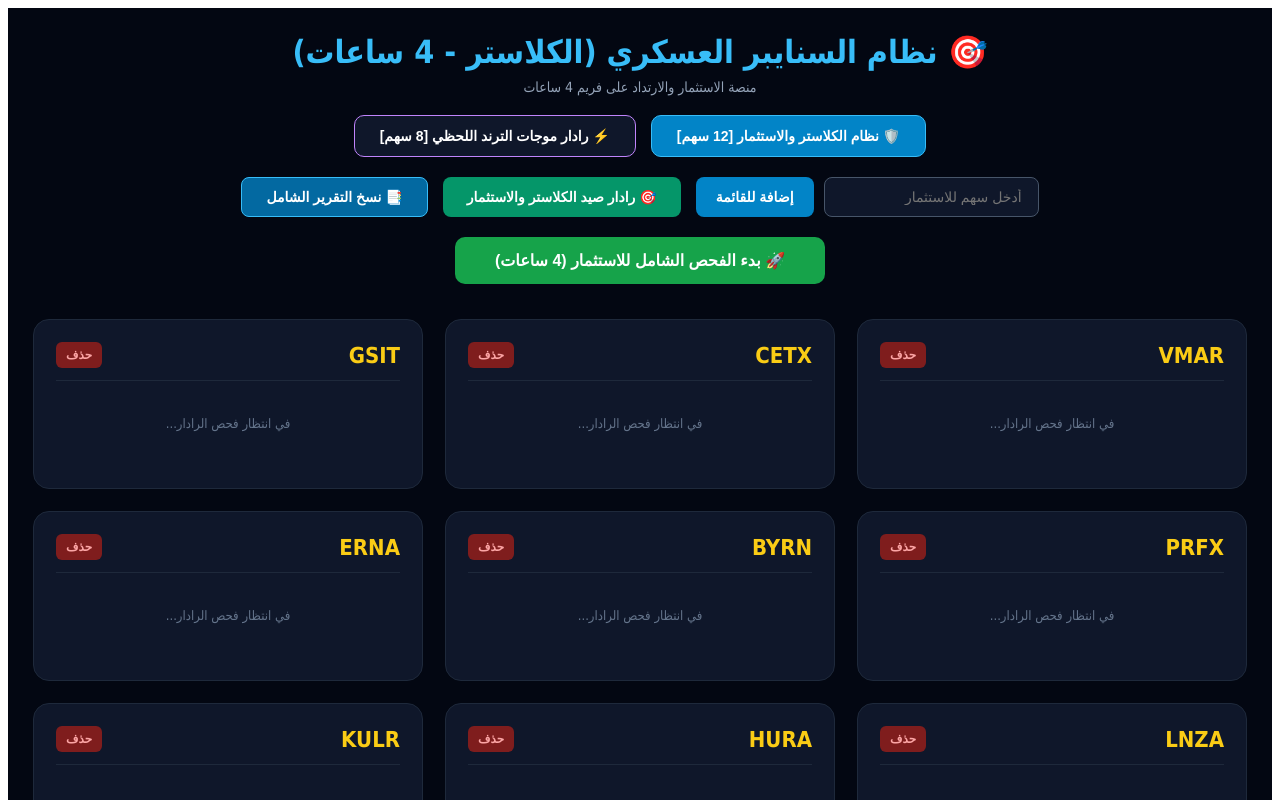
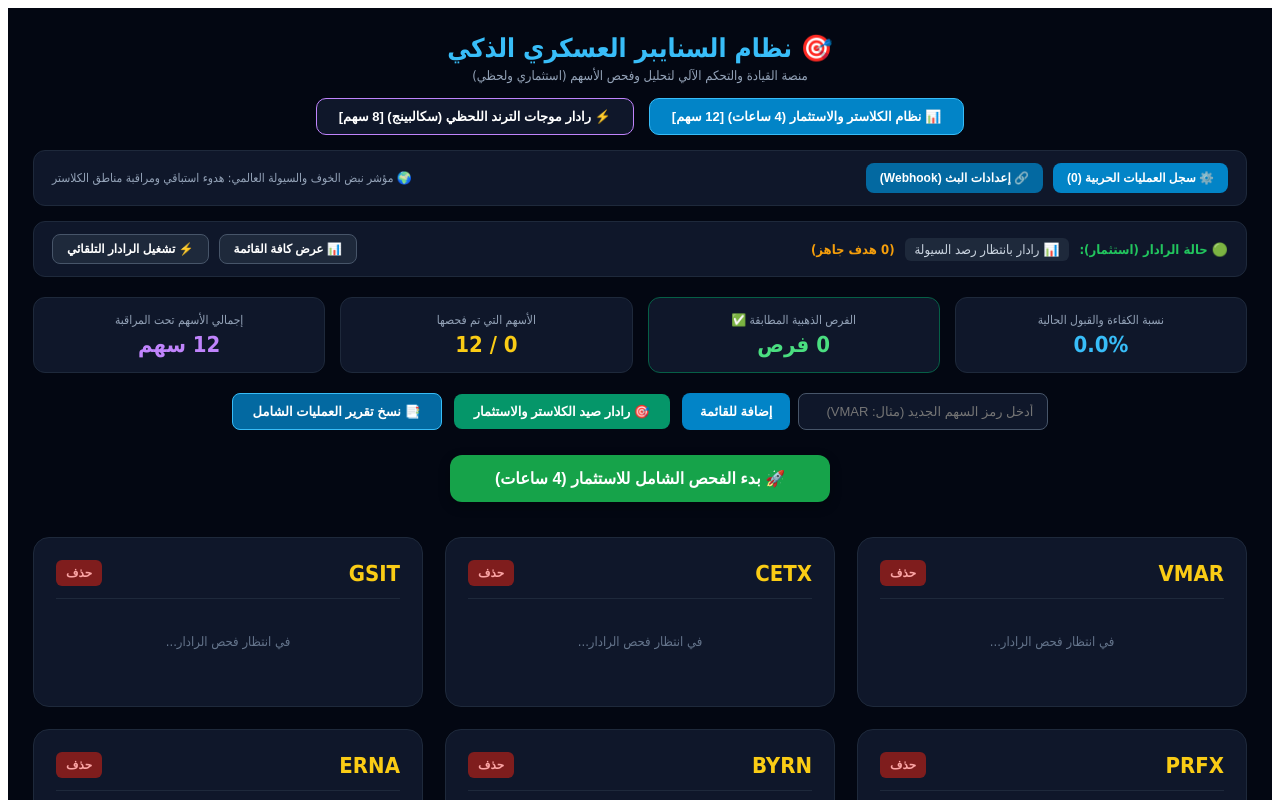
Before and after one commit to fares1040/trading-bot-pro, a Next.js app: page / in a window 1280 px wide. Shown: the top 800 px of the page. Built offline with nearby package versions, Linux system fonts and the light colour scheme.

Commit message:
Update page.jsx

```diff
--- a/app/page.jsx
+++ b/app/page.jsx
@@ -37,7 +37,6 @@ export default function Home() {
   const [filterOnlySuitable, setFilterOnlySuitable] = useState(false);
   const [autoRefresh, setAutoRefresh] = useState(false);
   const [timer, setTimer] = useState(300);
-  const [capitalInputs, setCapitalInputs] = useState({});
 
   const [missionHistory, setMissionHistory] = useState(() => {
     if (typeof window !== 'undefined') {
@@ -191,7 +190,6 @@ export default function Home() {
     if (firstMatchedSym) playRadarSound(firstMatchedSym, firstAnalysis);
   };
 
-  // رادار الصيد للاستثمار (4 ساعات)
   const scanMarketForCluster = async () => {
     setScanning(true);
     try {
@@ -212,7 +210,6 @@ export default function Home() {
     setScanning(false);
   };
 
-  // رادار الصيد للسكالبينج (ترندات لحظية)
   const scanMarketForScalp = async () => {
     setScanning(true);
     try {
@@ -294,48 +291,115 @@ export default function Home() {
     <main style={{ padding: '25px', direction: 'rtl', fontFamily: 'Tahoma, sans-serif', background: '#030712', color: '#f8fafc', minHeight: '100vh', position: 'relative' }}>
       <div style={{ maxWidth: '1400px', margin: '0 auto' }}>
 
-        <div style={{ textAlign: 'center', marginBottom: '20px' }}>
-          <h1 style={{ color: activeTab === 'cluster' ? '#38bdf8' : '#c084fc', fontSize: '32px', fontWeight: '900', margin: '0 0 8px 0' }}>
-            {activeTab === 'cluster' ? '🎯 نظام السنايبر العسكري (الكلاستر - 4 ساعات)' : '⚡ رادار موجات الترند اللحظي (السكالبينج)'}
+        {/* العنوان الرئيسي */}
+        <div style={{ textAlign: 'center', marginBottom: '15px' }}>
+          <h1 style={{ color: '#38bdf8', fontSize: '26px', fontWeight: '900', margin: '0 0 5px 0' }}>
+            🎯 نظام السنايبر العسكري الذكي
           </h1>
-          <p style={{ color: '#94a3b8', fontSize: '14px', margin: 0 }}>
-            {activeTab === 'cluster' ? 'منصة الاستثمار والارتداد على فريم 4 ساعات' : 'منصة المضاربة السريعة واقتناص الفوليوم اللحظي'}
+          <p style={{ color: '#94a3b8', fontSize: '13px', margin: 0 }}>
+            منصة القيادة والتحكم الآلي لتحليل وفحص الأسهم (استثماري ولحظي)
           </p>
         </div>
 
-        <div style={{ display: 'flex', justifyContent: 'center', gap: '15px', marginBottom: '20px' }}>
+        {/* التبديل بين الأقسام */}
+        <div style={{ display: 'flex', justifyContent: 'center', gap: '15px', marginBottom: '15px', flexWrap: 'wrap' }}>
           <button
             onClick={() => { setActiveTab('cluster'); setFilterOnlySuitable(false); }}
-            style={{ padding: '12px 25px', background: activeTab === 'cluster' ? '#0284c7' : '#0f172a', color: '#fff', border: '1px solid #38bdf8', borderRadius: '10px', fontSize: '14px', fontWeight: 'bold', cursor: 'pointer' }}
+            style={{ padding: '10px 22px', background: activeTab === 'cluster' ? '#0284c7' : '#0f172a', color: '#fff', border: '1px solid #38bdf8', borderRadius: '10px', fontSize: '13px', fontWeight: 'bold', cursor: 'pointer' }}
           >
-            🛡️ نظام الكلاستر والاستثمار [{symbols.length} سهم]
+            📊 نظام الكلاستر والاستثمار (4 ساعات) [{symbols.length} سهم]
           </button>
           <button
             onClick={() => { setActiveTab('scalp'); setFilterOnlySuitable(false); }}
-            style={{ padding: '12px 25px', background: activeTab === 'scalp' ? '#9333ea' : '#0f172a', color: '#fff', border: '1px solid #c084fc', borderRadius: '10px', fontSize: '14px', fontWeight: 'bold', cursor: 'pointer' }}
+            style={{ padding: '10px 22px', background: activeTab === 'scalp' ? '#9333ea' : '#0f172a', color: '#fff', border: '1px solid #c084fc', borderRadius: '10px', fontSize: '13px', fontWeight: 'bold', cursor: 'pointer' }}
           >
-            ⚡ رادار موجات الترند اللحظي [{scalpSymbols.length} سهم]
+            ⚡ رادار موجات الترند اللحظي (سكالبينج) [{scalpSymbols.length} سهم]
           </button>
         </div>
 
-        <div style={{ display: 'flex', justifyContent: 'center', gap: '15px', marginBottom: '20px', flexWrap: 'wrap' }}>
-          <form onSubmit={addSymbol} style={{ display: 'flex', gap: '10px' }}>
+        {/* شريط الأزرار العلوية المساعدة */}
+        <div style={{ display: 'flex', justifyContent: 'space-between', alignItems: 'center', background: '#0f172a', padding: '12px 18px', borderRadius: '12px', border: '1px solid #1e293b', marginBottom: '15px', flexWrap: 'wrap', gap: '10px' }}>
+          <div style={{ display: 'flex', gap: '10px', flexWrap: 'wrap' }}>
+            <button onClick={() => setShowHistoryModal(true)} style={{ background: '#0284c7', color: '#fff', border: 'none', padding: '8px 14px', borderRadius: '8px', fontSize: '12px', fontWeight: 'bold', cursor: 'pointer' }}>
+              ⚙️ سجل العمليات الحربية ({missionHistory.length})
+            </button>
+            <button onClick={() => setShowWebhookSettings(!showWebhookSettings)} style={{ background: '#0369a1', color: '#fff', border: 'none', padding: '8px 14px', borderRadius: '8px', fontSize: '12px', fontWeight: 'bold', cursor: 'pointer' }}>
+              🔗 إعدادات البث (Webhook)
+            </button>
+          </div>
+          <div style={{ fontSize: '12px', color: '#94a3b8' }}>
+            🌍 مؤشر نبض الخوف والسيولة العالمي: هدوء استباقي ومراقبة مناطق الكلاستر
+          </div>
+        </div>
+
+        {showWebhookSettings && (
+          <div style={{ background: '#0f172a', padding: '15px', borderRadius: '10px', border: '1px solid #38bdf8', marginBottom: '15px', display: 'flex', gap: '10px', alignItems: 'center' }}>
             <input
               type="text"
-              placeholder={activeTab === 'cluster' ? "أدخل سهم للاستثمار" : "أدخل سهم للسكالبينج"}
+              placeholder="أدخل رابط Discord Webhook URL هنا..."
+              value={webhookUrl}
+              onChange={(e) => setWebhookUrl(e.target.value)}
+              style={{ flex: 1, padding: '8px 12px', background: '#030712', border: '1px solid #475569', borderRadius: '6px', color: '#fff', fontSize: '13px' }}
+            />
+            <button onClick={() => alert('تم حفظ رابط الويب هوك بنجاح!')} style={{ background: '#16a34a', color: '#fff', border: 'none', padding: '8px 16px', borderRadius: '6px', fontSize: '13px', fontWeight: 'bold', cursor: 'pointer' }}>حفظ</button>
+          </div>
+        )}
+
+        {/* شريط حالة الرادار والتبريد */}
+        <div style={{ display: 'flex', justifyContent: 'space-between', alignItems: 'center', background: '#0f172a', padding: '12px 18px', borderRadius: '12px', border: '1px solid #1e293b', marginBottom: '20px', flexWrap: 'wrap', gap: '10px' }}>
+          <div style={{ display: 'flex', alignItems: 'center', gap: '10px', fontSize: '13px' }}>
+            <span style={{ color: '#22c55e', fontWeight: 'bold' }}>🟢 حالة الرادار ({activeTab === 'cluster' ? 'استثمار' : 'لحظي'}):</span>
+            <span style={{ background: '#1e293b', padding: '4px 10px', borderRadius: '6px', color: '#cbd5e1' }}>📊 رادار بانتظار رصد السيولة</span>
+            <span style={{ color: '#f59e0b', fontWeight: 'bold' }}>({suitableCount} هدف جاهز)</span>
+          </div>
+          <div style={{ display: 'flex', gap: '10px', alignItems: 'center' }}>
+            <button onClick={() => setFilterOnlySuitable(!filterOnlySuitable)} style={{ background: filterOnlySuitable ? '#16a34a' : '#1e293b', color: '#fff', border: '1px solid #475569', padding: '7px 14px', borderRadius: '8px', fontSize: '12px', cursor: 'pointer', fontWeight: 'bold' }}>
+              {filterOnlySuitable ? '✅ عرض المطابقة فقط' : '📊 عرض كافة القائمة'}
+            </button>
+            <button onClick={() => setAutoRefresh(!autoRefresh)} style={{ background: autoRefresh ? '#7c3aed' : '#1e293b', color: '#fff', border: '1px solid #475569', padding: '7px 14px', borderRadius: '8px', fontSize: '12px', cursor: 'pointer', fontWeight: 'bold' }}>
+              {autoRefresh ? `⚡ الرادار يعمل (${Math.floor(timer/60)}:${timer%60 < 10 ? '0':''}${timer%60})` : '⚡ تشغيل الرادار التلقائي'}
+            </button>
+          </div>
+        </div>
+
+        {/* لوحات المؤشرات والعدادات (نفس التصميم القديم) */}
+        <div style={{ display: 'grid', gridTemplateColumns: 'repeat(auto-fit, minmax(220px, 1fr))', gap: '15px', marginBottom: '20px' }}>
+          <div style={{ background: '#0f172a', padding: '15px', borderRadius: '12px', border: '1px solid #1e293b', textAlign: 'center' }}>
+            <div style={{ fontSize: '12px', color: '#94a3b8', marginBottom: '5px' }}>نسبة الكفاءة والقبول الحالية</div>
+            <div style={{ fontSize: '22px', fontWeight: '900', color: '#38bdf8' }}>{successRate}%</div>
+          </div>
+          <div style={{ background: '#0f172a', padding: '15px', borderRadius: '12px', border: '1px solid #065f46', textAlign: 'center' }}>
+            <div style={{ fontSize: '12px', color: '#94a3b8', marginBottom: '5px' }}>الفرص الذهبية المطابقة ✅</div>
+            <div style={{ fontSize: '22px', fontWeight: '900', color: '#4ade80' }}>{suitableCount} فرص</div>
+          </div>
+          <div style={{ background: '#0f172a', padding: '15px', borderRadius: '12px', border: '1px solid #1e293b', textAlign: 'center' }}>
+            <div style={{ fontSize: '12px', color: '#94a3b8', marginBottom: '5px' }}>الأسهم التي تم فحصها</div>
+            <div style={{ fontSize: '22px', fontWeight: '900', color: '#facc15' }}>{totalAnalyzed} / {currentList.length}</div>
+          </div>
+          <div style={{ background: '#0f172a', padding: '15px', borderRadius: '12px', border: '1px solid #1e293b', textAlign: 'center' }}>
+            <div style={{ fontSize: '12px', color: '#94a3b8', marginBottom: '5px' }}>إجمالي الأسهم تحت المراقبة</div>
+            <div style={{ fontSize: '22px', fontWeight: '900', color: '#c084fc' }}>{currentList.length} سهم</div>
+          </div>
+        </div>
+
+        {/* أزرار الإدخال، رادار الصيد، والنسخ */}
+        <div style={{ display: 'flex', justifyContent: 'center', gap: '12px', marginBottom: '25px', flexWrap: 'wrap', alignItems: 'center' }}>
+          <form onSubmit={addSymbol} style={{ display: 'flex', gap: '8px' }}>
+            <input
+              type="text"
+              placeholder={activeTab === 'cluster' ? "أدخل رمز السهم الجديد (مثال: VMAR)" : "أدخل سهم للسكالبينج"}
               value={newSymbol}
               onChange={(e) => setNewSymbol(e.target.value)}
-              style={{ padding: '11px 16px', borderRadius: '8px', border: '1px solid #475569', background: '#0f172a', color: '#fff', outline: 'none', fontSize: '14px' }}
+              style={{ padding: '10px 14px', borderRadius: '8px', border: '1px solid #475569', background: '#0f172a', color: '#fff', outline: 'none', fontSize: '13px', width: '220px' }}
             />
-            <button type="submit" style={{ padding: '11px 20px', background: activeTab === 'cluster' ? '#0284c7' : '#9333ea', color: '#fff', border: 'none', borderRadius: '8px', cursor: 'pointer', fontWeight: 'bold', fontSize: '14px' }}>إضافة للقائمة</button>
+            <button type="submit" style={{ padding: '10px 18px', background: activeTab === 'cluster' ? '#0284c7' : '#9333ea', color: '#fff', border: 'none', borderRadius: '8px', cursor: 'pointer', fontWeight: 'bold', fontSize: '13px' }}>إضافة للقائمة</button>
           </form>
 
-          {/* زر صيد الأسهم المتوافقة يظهر الآن في القائمتين بشكل مستقل */}
           {activeTab === 'cluster' ? (
             <button
               onClick={scanMarketForCluster}
               disabled={scanning}
-              style={{ padding: '11px 24px', background: scanning ? '#475569' : '#059669', color: '#fff', border: 'none', borderRadius: '8px', cursor: 'pointer', fontWeight: 'bold', fontSize: '14px' }}
+              style={{ padding: '10px 20px', background: scanning ? '#475569' : '#059669', color: '#fff', border: 'none', borderRadius: '8px', cursor: 'pointer', fontWeight: 'bold', fontSize: '13px' }}
             >
               {scanning ? '🔄 جاري المسح...' : '🎯 رادار صيد الكلاستر والاستثمار'}
             </button>
@@ -343,7 +407,7 @@ export default function Home() {
             <button
               onClick={scanMarketForScalp}
               disabled={scanning}
-              style={{ padding: '11px 24px', background: scanning ? '#475569' : '#9333ea', color: '#fff', border: 'none', borderRadius: '8px', cursor: 'pointer', fontWeight: 'bold', fontSize: '14px' }}
+              style={{ padding: '10px 20px', background: scanning ? '#475569' : '#9333ea', color: '#fff', border: 'none', borderRadius: '8px', cursor: 'pointer', fontWeight: 'bold', fontSize: '13px' }}
             >
               {scanning ? '🔄 جاري المسح...' : '⚡ رادار صيد ترندات السكالبينج'}
             </button>
@@ -351,22 +415,24 @@ export default function Home() {
 
           <button
             onClick={copyAllIntelBriefing}
-            style={{ padding: '11px 24px', background: '#0369a1', color: '#fff', border: '1px solid #38bdf8', borderRadius: '8px', cursor: 'pointer', fontWeight: 'bold', fontSize: '14px' }}
+            style={{ padding: '10px 20px', background: '#0369a1', color: '#fff', border: '1px solid #38bdf8', borderRadius: '8px', cursor: 'pointer', fontWeight: 'bold', fontSize: '13px' }}
           >
-            📑 نسخ التقرير الشامل
+            📑 نسخ تقرير العمليات الشامل
           </button>
         </div>
 
+        {/* زر الفحص الرئيسي */}
         <div style={{ textAlign: 'center', marginBottom: '35px' }}>
           <button
             onClick={activeTab === 'cluster' ? runAnalysis : runScalpAnalysis}
             disabled={isCurrentLoading}
-            style={{ padding: '14px 40px', background: isCurrentLoading ? '#475569' : (activeTab === 'cluster' ? '#16a34a' : '#9333ea'), color: '#fff', border: 'none', borderRadius: '10px', fontSize: '16px', cursor: 'pointer', fontWeight: '900' }}
+            style={{ padding: '14px 45px', background: isCurrentLoading ? '#475569' : (activeTab === 'cluster' ? '#16a34a' : '#9333ea'), color: '#fff', border: 'none', borderRadius: '12px', fontSize: '16px', cursor: 'pointer', fontWeight: '900', boxShadow: '0 4px 12px rgba(0,0,0,0.3)' }}
           >
-            {isCurrentLoading ? '⚡ جاري المعالجة...' : (activeTab === 'cluster' ? '🚀 بدء الفحص الشامل للاستثمار (4 ساعات)' : '⚡ بدء الفحص السريع لموجات الترند (سكالبينج)')}
+            {isCurrentLoading ? '⚡ جاري المعالجة والتحليل...' : (activeTab === 'cluster' ? '🚀 بدء الفحص الشامل للاستثمار (4 ساعات)' : '⚡ بدء الفحص السريع لموجات الترند (سكالبينج)')}
           </button>
         </div>
 
+        {/* شبكة عرض الأسهم */}
         <div style={{ display: 'grid', gridTemplateColumns: 'repeat(auto-fit, minmax(350px, 1fr))', gap: '22px' }}>
           {displayedSymbols.map((sym) => {
             const data = currentRes[sym];
@@ -432,6 +498,33 @@ export default function Home() {
           })}
         </div>
 
+        {/* نافذة سجل العمليات الحربية */}
+        {showHistoryModal && (
+          <div style={{ position: 'fixed', top: 0, left: 0, width: '100%', height: '100%', background: 'rgba(0,0,0,0.7)', display: 'flex', justifyContent: 'center', alignItems: 'center', zIndex: 1000 }}>
+            <div style={{ background: '#0f172a', padding: '25px', borderRadius: '16px', border: '1px solid #38bdf8', width: '90%', maxWidth: '600px', maxHeight: '80vh', overflowY: 'auto' }}>
+              <div style={{ display: 'flex', justifyContent: 'space-between', alignItems: 'center', marginBottom: '15px', borderBottom: '1px solid #1e293b', paddingBottom: '10px' }}>
+                <h3 style={{ margin: 0, color: '#38bdf8', fontSize: '18px' }}>📜 سجل العمليات الحربية</h3>
+                <button onClick={() => setShowHistoryModal(false)} style={{ background: '#7f1d1d', color: '#fff', border: 'none', padding: '5px 10px', borderRadius: '6px', cursor: 'pointer', fontWeight: 'bold' }}>إغلاق</button>
+              </div>
+              {missionHistory.length === 0 ? (
+                <p style={{ color: '#94a3b8', textAlign: 'center', padding: '20px' }}>لا توجد عمليات مسجلة حتى الآن.</p>
+              ) : (
+                missionHistory.map((item) => (
+                  <div key={item.id} style={{ background: '#030712', padding: '12px', borderRadius: '8px', border: '1px solid #1e293b', marginBottom: '10px' }}>
+                    <div style={{ display: 'flex', justifyContent: 'space-between', color: '#facc15', fontSize: '13px', fontWeight: 'bold', marginBottom: '5px' }}>
+                      <span>🎯 الهدف: {item.symbol}</span>
+                      <span style={{ color: '#94a3b8', fontSize: '11px' }}>{item.time}</span>
+                    </div>
+                    <pre style={{ whiteSpace: 'pre-wrap', fontFamily: 'inherit', fontSize: '11.5px', color: '#cbd5e1', margin: 0 }}>
+                      {item.details}
+                    </pre>
+                  </div>
+                ))
+              )}
+            </div>
+          </div>
+        )}
+
       </div>
     </main>
   );
```
